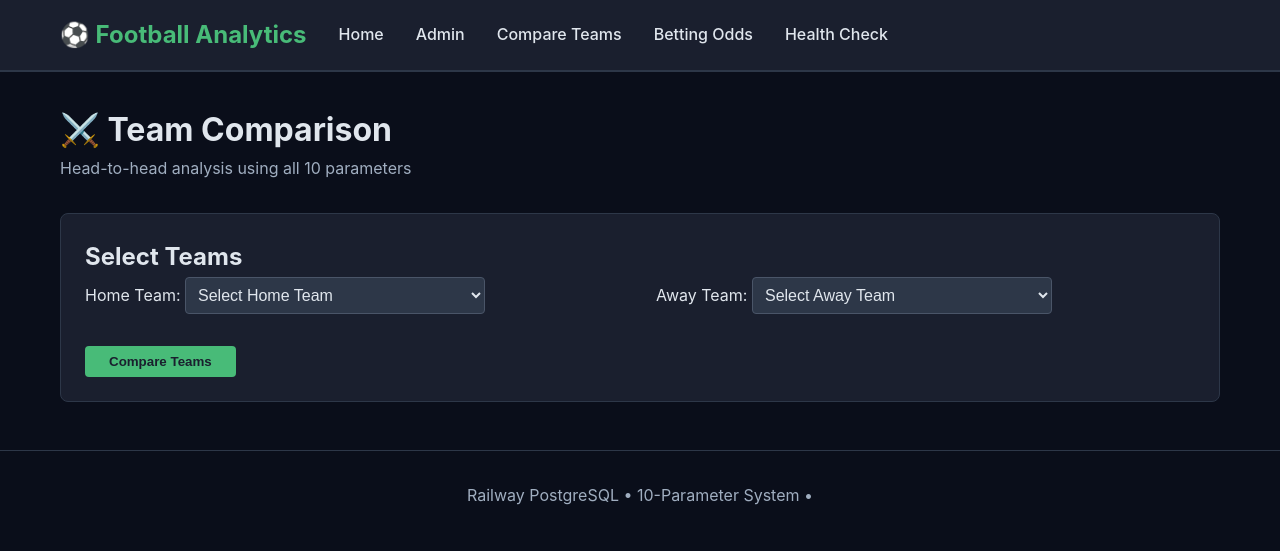
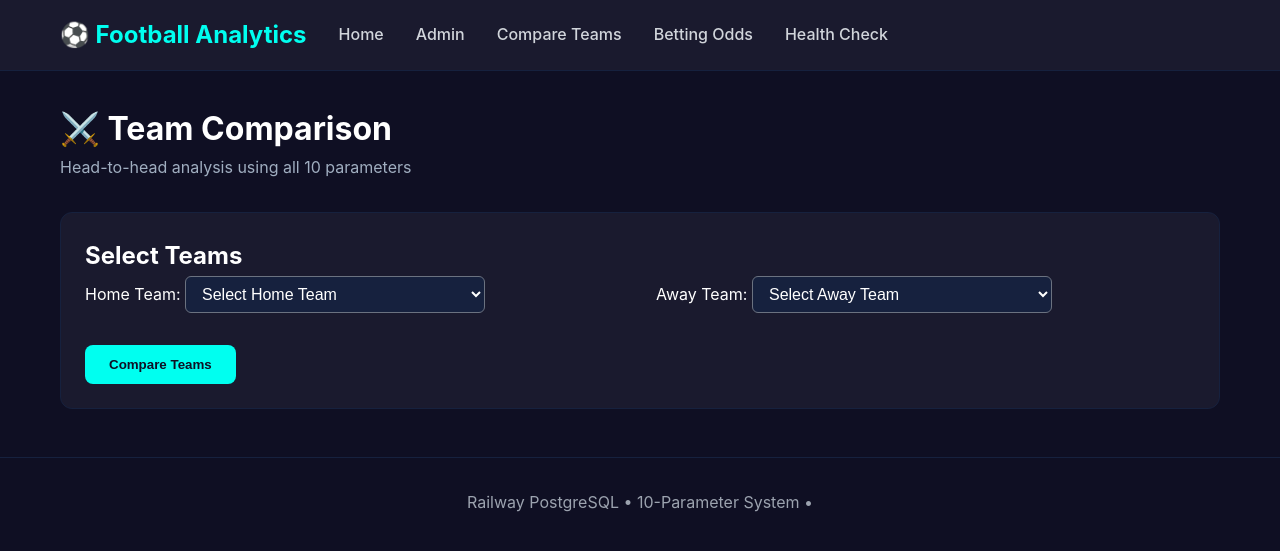
Before and after one commit to gregleo12/spooky-football-engine, a Flask app: page /compare in a window 1280 px wide. Shown: the top 551 px of the page. Run offline with Flask 3, Linux system fonts and the light colour scheme; data that the repository does not hold is empty; some libraries are stand-ins or nearby versions.

Commit message:
✨ Update to modern dark theme with neon cyan accents
- Implemented CSS variables for easy color management
- Changed accent color from green to neon cyan (#00FFF0)
- Added deeper space blue-black background (#0F0F23)
- Enhanced hover states and transitions
- Added purple accent for special elements (#8B5CF6)
- Improved contrast and readability with new text colors
- Modernized button styling with shadows and transforms
- Updated form inputs with focus glow effects

🤖 Generated with [Claude Code](https://claude.ai/code)

Co-Authored-By: Claude <noreply@anthropic.com>

```diff
--- a/fresh_football_app/templates/base.html
+++ b/fresh_football_app/templates/base.html
@@ -5,6 +5,30 @@
     <meta name="viewport" content="width=device-width, initial-scale=1.0">
     <title>{% block title %}Football Analytics System{% endblock %}</title>
     <style>
+        :root {
+            /* Background Colors */
+            --bg-primary: #0F0F23;
+            --bg-secondary: #1A1A2E;
+            --bg-tertiary: #16213E;
+
+            /* Accent Colors */
+            --accent-primary: #00FFF0;
+            --accent-secondary: #00D4FF;
+            --accent-purple: #8B5CF6;
+
+            /* Text Colors */
+            --text-primary: #FFFFFF;
+            --text-secondary: #D1D5DB;
+            --text-muted: #9CA3AF;
+            --text-accent: #00FFF0;
+
+            /* Functional Colors */
+            --success: #10B981;
+            --error: #EF4444;
+            --warning: #F59E0B;
+            --neutral: #6B7280;
+        }
+
         * {
             margin: 0;
             padding: 0;
@@ -12,9 +36,9 @@
         }
 
         body {
-            font-family: -apple-system, BlinkMacSystemFont, 'Segoe UI', Roboto, sans-serif;
-            background: #0a0e1a;
-            color: #e0e6ed;
+            font-family: -apple-system, BlinkMacSystemFont, 'Segoe UI', Roboto, system-ui, sans-serif;
+            background: var(--bg-primary);
+            color: var(--text-primary);
             line-height: 1.6;
         }
 
@@ -25,9 +49,9 @@
         }
 
         header {
-            background: #1a1f2e;
+            background: var(--bg-secondary);
             padding: 1rem 0;
-            border-bottom: 2px solid #2d3748;
+            border-bottom: 1px solid var(--bg-tertiary);
             margin-bottom: 2rem;
         }
 
@@ -39,28 +63,28 @@
         }
 
         nav a {
-            color: #e0e6ed;
+            color: var(--text-secondary);
             text-decoration: none;
             font-weight: 500;
             transition: color 0.3s;
         }
 
         nav a:hover {
-            color: #48bb78;
+            color: var(--accent-primary);
         }
 
         .logo {
             font-size: 1.5rem;
             font-weight: bold;
-            color: #48bb78;
+            color: var(--accent-primary);
         }
 
         .card {
-            background: #1a1f2e;
-            border-radius: 8px;
+            background: var(--bg-secondary);
+            border-radius: 12px;
             padding: 1.5rem;
             margin-bottom: 1.5rem;
-            border: 1px solid #2d3748;
+            border: 1px solid var(--bg-tertiary);
         }
 
         .stats-grid {
@@ -71,20 +95,26 @@
         }
 
         .stat-card {
-            background: #2d3748;
+            background: var(--bg-tertiary);
             padding: 1.5rem;
             border-radius: 8px;
             text-align: center;
+            transition: transform 0.2s ease;
+        }
+
+        .stat-card:hover {
+            transform: translateY(-2px);
         }
 
         .stat-value {
             font-size: 2rem;
             font-weight: bold;
-            color: #48bb78;
+            color: var(--accent-primary);
+            font-family: 'JetBrains Mono', monospace;
         }
 
         .stat-label {
-            color: #a0aec0;
+            color: var(--text-muted);
             font-size: 0.875rem;
             text-transform: uppercase;
             letter-spacing: 0.05em;
@@ -93,16 +123,18 @@
         table {
             width: 100%;
             border-collapse: collapse;
+            background: var(--bg-secondary);
         }
 
         th, td {
             padding: 0.75rem;
             text-align: left;
-            border-bottom: 1px solid #2d3748;
+            border-bottom: 1px solid var(--bg-tertiary);
         }
 
         th {
-            background: #2d3748;
+            background: var(--bg-tertiary);
+            color: var(--text-primary);
             font-weight: 600;
             text-transform: uppercase;
             font-size: 0.875rem;
@@ -110,59 +142,72 @@
         }
 
         tr:hover {
-            background: rgba(72, 187, 120, 0.1);
+            background: rgba(0, 255, 240, 0.05);
         }
 
         .btn {
             display: inline-block;
-            padding: 0.5rem 1.5rem;
-            background: #48bb78;
-            color: #1a1f2e;
+            padding: 12px 24px;
+            background: var(--accent-primary);
+            color: var(--bg-primary);
             border: none;
-            border-radius: 4px;
+            border-radius: 8px;
             font-weight: 600;
             cursor: pointer;
-            transition: background 0.3s;
+            transition: all 0.2s ease;
             text-decoration: none;
         }
 
         .btn:hover {
-            background: #38a169;
+            background: var(--accent-secondary);
+            transform: translateY(-1px);
+            box-shadow: 0 4px 12px rgba(0, 255, 240, 0.3);
         }
 
         .btn-secondary {
-            background: #4a5568;
-            color: #e0e6ed;
+            background: transparent;
+            color: var(--accent-primary);
+            border: 1px solid var(--accent-primary);
         }
 
         .btn-secondary:hover {
-            background: #2d3748;
+            background: var(--accent-primary);
+            color: var(--bg-primary);
         }
 
-        select {
-            padding: 0.5rem;
-            background: #2d3748;
-            color: #e0e6ed;
-            border: 1px solid #4a5568;
-            border-radius: 4px;
+        select, input, textarea {
+            padding: 8px 12px;
+            background: var(--bg-tertiary);
+            color: var(--text-primary);
+            border: 1px solid var(--neutral);
+            border-radius: 6px;
             font-size: 1rem;
             width: 100%;
             max-width: 300px;
+            transition: border-color 0.2s ease;
+        }
+
+        select:focus, input:focus, textarea:focus {
+            border-color: var(--accent-primary);
+            outline: none;
+            box-shadow: 0 0 0 2px rgba(0, 255, 240, 0.2);
         }
 
         .parameter-badge {
             display: inline-block;
             padding: 0.25rem 0.75rem;
-            background: #2d3748;
+            background: var(--accent-purple);
+            color: var(--text-primary);
             border-radius: 16px;
             font-size: 0.875rem;
+            font-weight: 600;
             margin: 0.25rem;
         }
 
         .coverage-bar {
             width: 100%;
             height: 20px;
-            background: #2d3748;
+            background: var(--bg-tertiary);
             border-radius: 10px;
             overflow: hidden;
             margin: 0.5rem 0;
@@ -170,35 +215,74 @@
 
         .coverage-fill {
             height: 100%;
-            background: #48bb78;
+            background: var(--accent-primary);
             transition: width 0.5s;
         }
 
         .alert {
             padding: 1rem;
-            border-radius: 4px;
+            border-radius: 8px;
             margin-bottom: 1rem;
         }
 
         .alert-success {
-            background: rgba(72, 187, 120, 0.2);
-            border: 1px solid #48bb78;
-            color: #48bb78;
+            background: rgba(16, 185, 129, 0.1);
+            border: 1px solid var(--success);
+            color: var(--success);
         }
 
         .alert-error {
-            background: rgba(245, 101, 101, 0.2);
-            border: 1px solid #f56565;
-            color: #f56565;
+            background: rgba(239, 68, 68, 0.1);
+            border: 1px solid var(--error);
+            color: var(--error);
         }
 
         footer {
             text-align: center;
             padding: 2rem 0;
-            color: #a0aec0;
-            border-top: 1px solid #2d3748;
+            color: var(--text-muted);
+            border-top: 1px solid var(--bg-tertiary);
             margin-top: 3rem;
         }
+
+        /* Additional styling for important numbers */
+        .odds-display, .strength-score, .important-number {
+            color: var(--text-accent);
+            font-weight: 700;
+            font-family: 'JetBrains Mono', monospace;
+        }
+
+        /* League badges */
+        .league-badge {
+            background: var(--accent-purple);
+            color: var(--text-primary);
+            padding: 4px 8px;
+            border-radius: 16px;
+            font-size: 0.75rem;
+            font-weight: 600;
+        }
+
+        /* Links throughout the app */
+        a {
+            color: var(--accent-secondary);
+            text-decoration: none;
+            transition: color 0.2s ease;
+        }
+
+        a:hover {
+            color: var(--accent-primary);
+        }
+
+        /* Team names in comparisons */
+        .team-name {
+            color: var(--text-primary);
+            font-weight: 600;
+        }
+
+        /* Status indicators */
+        .status-success { color: var(--success); }
+        .status-error { color: var(--error); }
+        .status-warning { color: var(--warning); }
     </style>
     {% block extra_css %}{% endblock %}
 </head>
```
